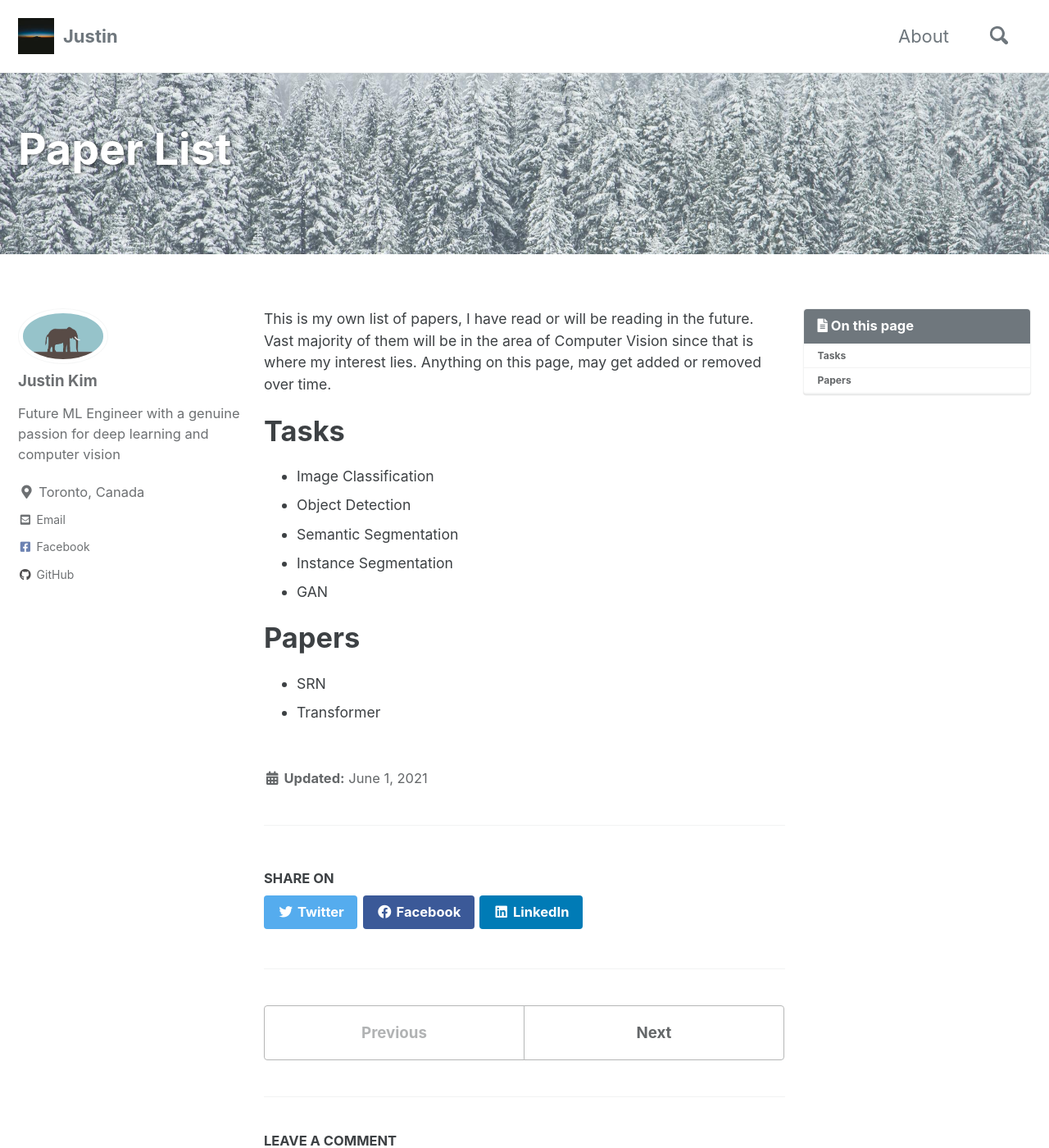
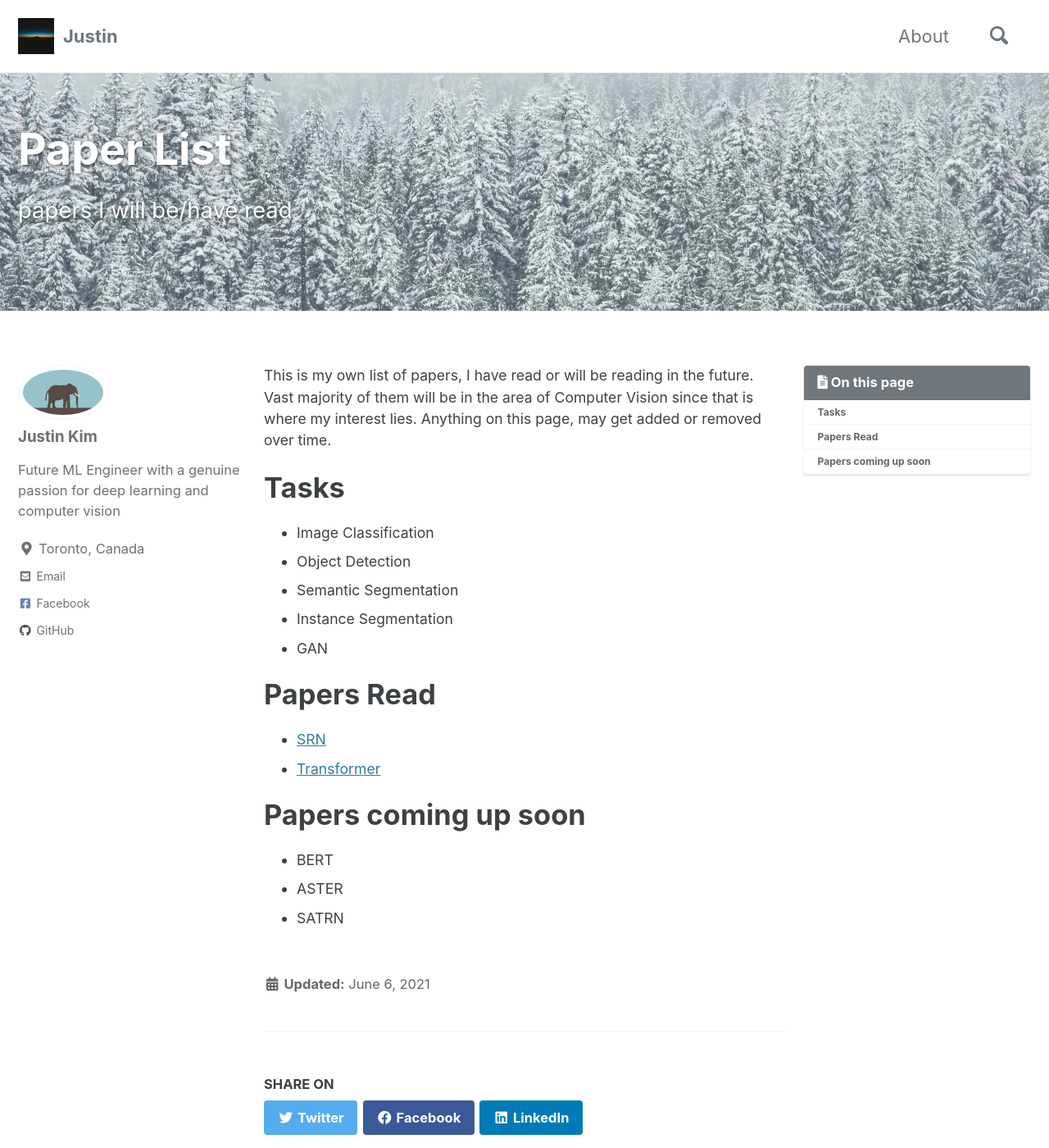
Before and after one commit to ijjustinKim/ijjustinKim.github.io, a Jekyll site: the page built from _posts/2021-06-06-paper-list.md, in a window 1280 px wide and 1400 px high. Shown: the whole window at 82% size. Built offline with Jekyll 4.4.1, drawn with Linux system fonts in a browser that asks for light colours; cached includes are drawn as plain includes; comment, search, counter and statistics services are not loaded.

Commit message:
fixing date of the posts

```diff
--- a/_posts/2021-06-01-paper-list.md
+++ b/_posts/2021-06-06-paper-list.md
@@ -1,6 +1,6 @@
 ---
 title : "Paper List"
-excerpt: ""
+excerpt: "papers I will be/have read"
 toc: true
 header:
   overlay_image : /assets/images/overlay_image.jpg
@@ -14,7 +14,13 @@ This is my own list of papers, I have read or will be reading in the future. Vas
 - Instance Segmentation
 - GAN
 
-# Papers
-- SRN
-- Transformer
+# Papers Read
+- [SRN](/SRN/)
+- [Transformer](/transformer/)
+
+# Papers coming up soon
+- BERT
+- ASTER
+- SATRN
+
 <!-- to change the font size, look at _page.scss, then search .page__content, line 110 - 112 -->
```
Also changed, not shown: _posts/2021-06-05-srn.md (renamed from _posts/2021-06-02-srn.md), _posts/2021-06-05-transformer.md (renamed from _posts/2021-06-03-transformer.md).
